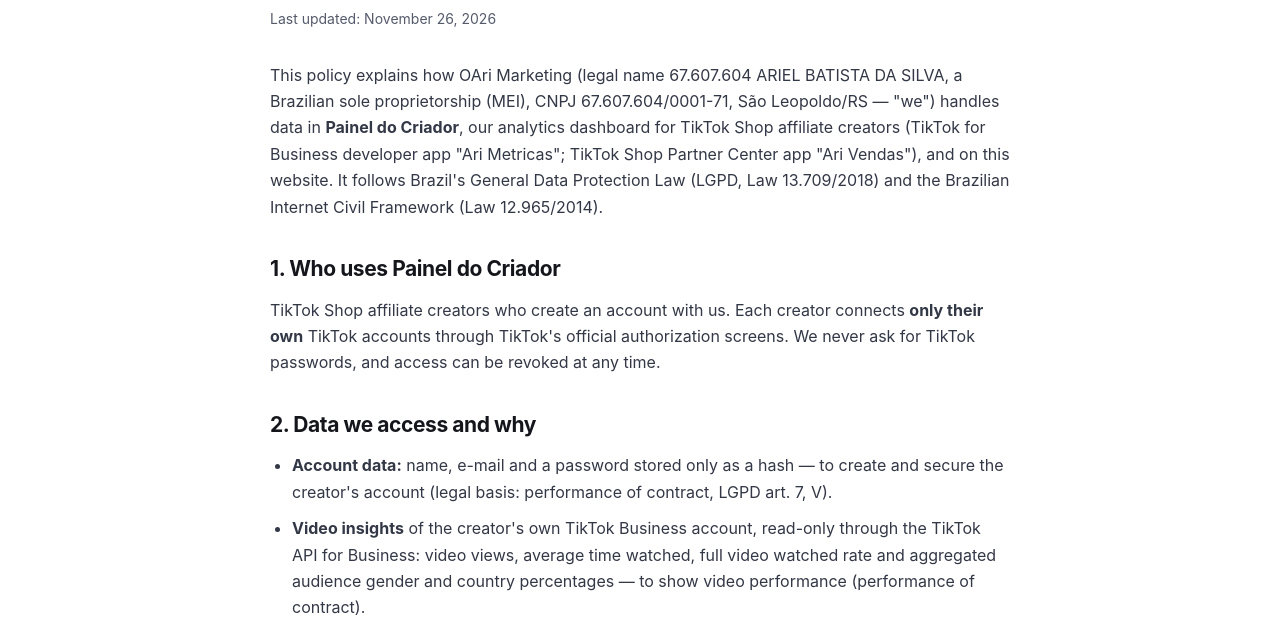
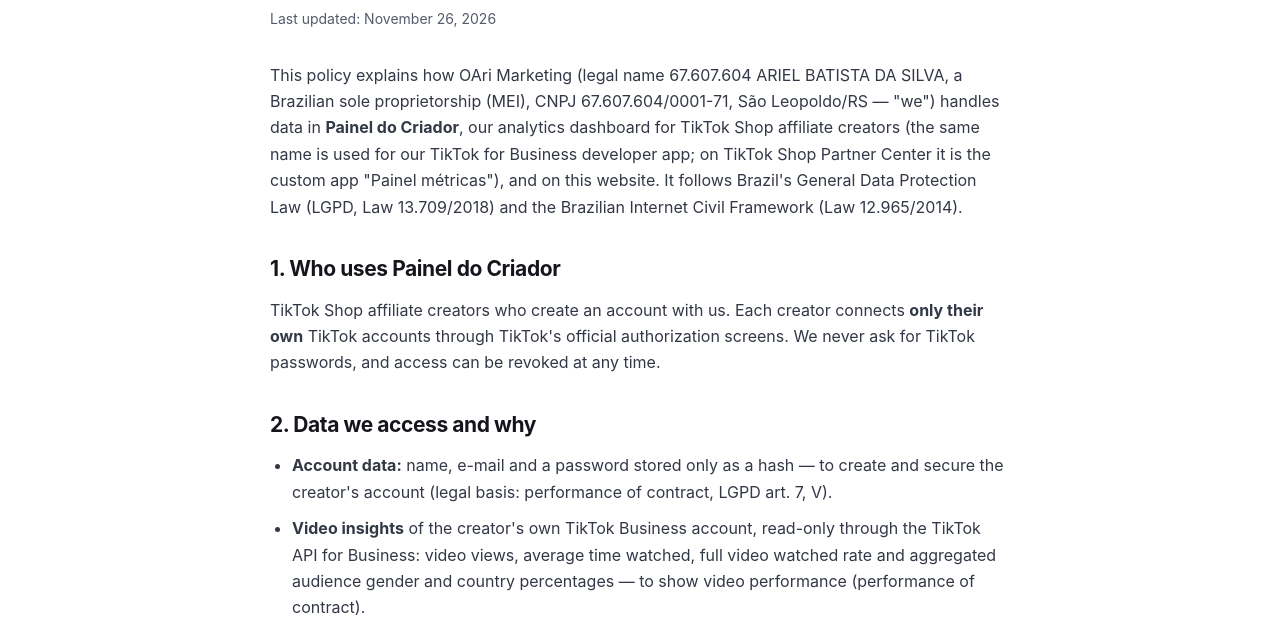
Before and after one commit to batistaariel88-dotcom/oarimarketing-site, a plain HTML site: page privacy.html in a window 1280 px wide. Shown: the part 164-792 px from the top of the page. Drawn offline with Linux system fonts and the light colour scheme.

Commit message:
Site: app do TikTok for Business passa a se chamar Painel do Criador

```diff
--- a/privacy.html
+++ b/privacy.html
@@ -14,7 +14,7 @@
 <main class="doc"><div class="wrap">
   <h1>Privacy Policy</h1>
   <p class="upd">Last updated: November 26, 2026</p>
-  <p>This policy explains how OAri Marketing (legal name 67.607.604 ARIEL BATISTA DA SILVA, a Brazilian sole proprietorship (MEI), CNPJ 67.607.604/0001-71, São Leopoldo/RS — "we") handles data in <b>Painel do Criador</b>, our analytics dashboard for TikTok Shop affiliate creators (TikTok for Business developer app "Ari Metricas"; TikTok Shop Partner Center app "Ari Vendas"), and on this website. It follows Brazil's General Data Protection Law (LGPD, Law 13.709/2018) and the Brazilian Internet Civil Framework (Law 12.965/2014).</p>
+  <p>This policy explains how OAri Marketing (legal name 67.607.604 ARIEL BATISTA DA SILVA, a Brazilian sole proprietorship (MEI), CNPJ 67.607.604/0001-71, São Leopoldo/RS — "we") handles data in <b>Painel do Criador</b>, our analytics dashboard for TikTok Shop affiliate creators (the same name is used for our TikTok for Business developer app; on TikTok Shop Partner Center it is the custom app "Painel métricas"), and on this website. It follows Brazil's General Data Protection Law (LGPD, Law 13.709/2018) and the Brazilian Internet Civil Framework (Law 12.965/2014).</p>
 
   <h2>1. Who uses Painel do Criador</h2>
   <p>TikTok Shop affiliate creators who create an account with us. Each creator connects <b>only their own</b> TikTok accounts through TikTok's official authorization screens. We never ask for TikTok passwords, and access can be revoked at any time.</p>
```
Also changed, not shown: index.html (+1 -1 lines).
